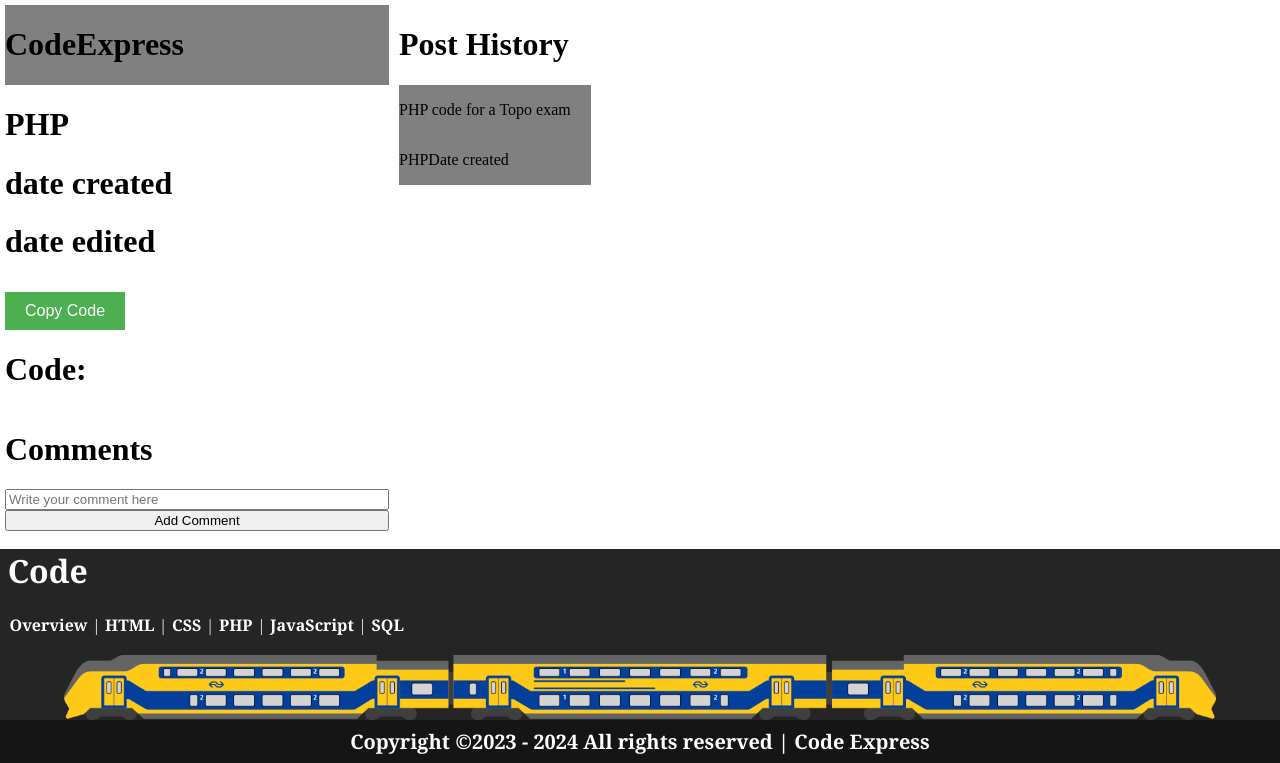
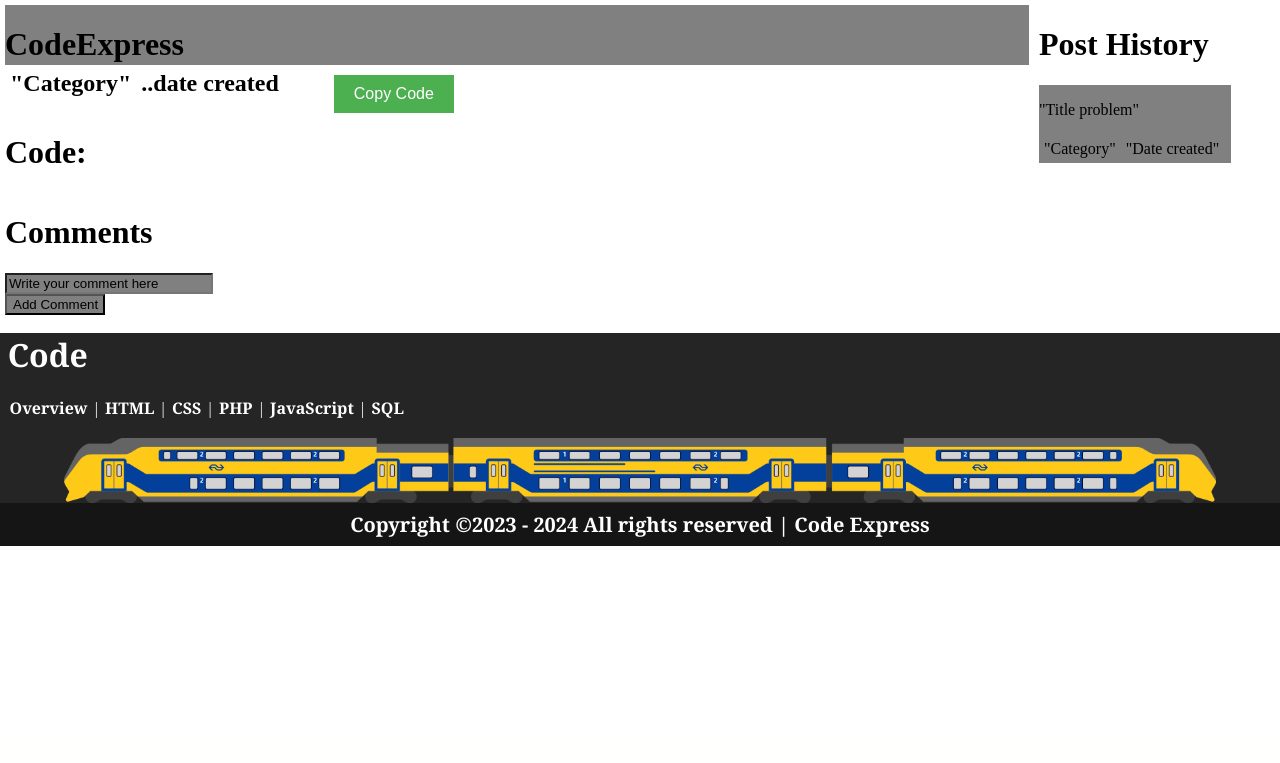
Before and after one commit to Robin-Bosma/CodeExpress, a PHP site: page /page/code.php in a window 1280 px wide; the page is wider, and only the part inside the window is pictured. Shown: the part 60-823 px from the top of that part. After the commit the page ends 606 px from the top of that part, so only its background shows below. Run offline with PHP 8.4, Linux system fonts and the light colour scheme.

Commit message:
renamed categories and styled the code.php page

```diff
--- a/page/code.php
+++ b/page/code.php
@@ -40,26 +40,24 @@ if (isset($_GET['id'])) {
             <div class="title-box">
                 <h1><?php echo $title ?></h1>
             </div>
-            <div>
-                <h1>PHP</h1>
-                <h1><?php echo 'date created' ?></h1>
-                <h1><?php echo 'date edited' ?></h1>
+            <div class="flex-direction-row">
+                <h2 class="margin">"Category"</h2>
+                <h2 class="margin"><?php echo '..date created' ?></h2>
                 <button id="copy-btn" onclick="copyToClipboard()">Copy Code</button>
             </div>
             <h1>Code:</h1>
             <div id="code"></div>
-
             <h1>Comments</h1>
-            <input type="text" placeholder="Write your comment here">
-            <input type="submit" value="Add Comment">
+            <input class="code-input" type="text" placeholder="Write your comment here">
+            <input class="code-button" type="submit" value="Add Comment">
         </div>
         <div class="right-container">
             <h1>Post History</h1>
             <div class="right-container-content">
-                <p>PHP code for a Topo exam</p>
+                <p>"Title problem"</p>
                 <div class="flex-direction-row">
-                    <p>PHP</p>
-                    <p>Date created</p>
+                    <p class="margin">"Category"</p>
+                    <p class="margin">"Date created"</p>
                 </div>
             </div>
         </div>
--- a/style.css
+++ b/style.css
@@ -260,6 +260,7 @@ footer {
   font-size: 16px;
   margin-top: 10px;
   cursor: pointer;
+  margin-left: 50px;
 }
 
 .code-container {
@@ -271,7 +272,7 @@ footer {
   display: flex;
   justify-content: left;
   flex-direction: column;
-  width: 30%;
+  width: 80%;
   margin: 5px;
 }
 
@@ -289,9 +290,28 @@ footer {
 
 .title-box {
   background-color: grey;
+  height: 60px;
 }
 
 .flex-direction-row {
   display: flex;
   flex-direction: row;
 }
+
+.margin {
+  margin: 5px;
+}
+
+.code-input {
+  width: 200px;
+  background-color: grey;
+}
+
+.code-input::placeholder {
+  color: black;
+}
+
+.code-button {
+  width: 100px;
+  background-color: grey;
+}
```
